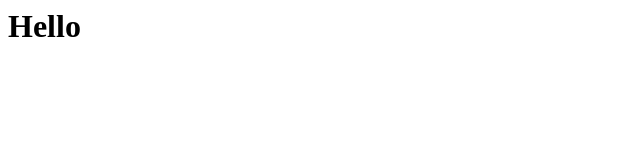
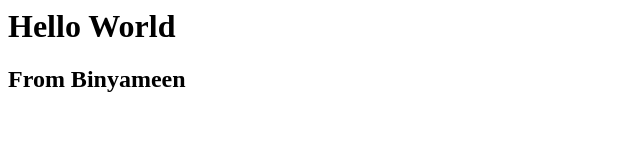
Before and after one commit to saifmulla/Binyameen, a plain HTML site: page index.html in a window 1280 px wide. Shown: the whole page, without its empty margins (0-640 px from the left). Drawn offline with Linux system fonts and the light colour scheme.

Commit message:
some new lines added

```diff
--- a/index.html
+++ b/index.html
@@ -1 +1,2 @@
-<h1>Hello</h1>
+<h1>Hello World</h1>
+<h2>From Binyameen</h2>
```
